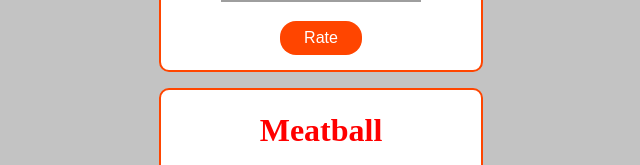
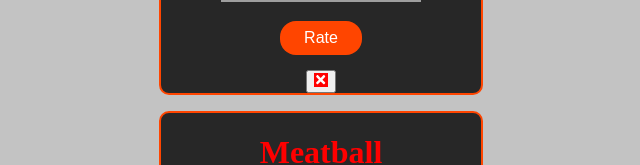
Before and after one commit to Mangetsu0000/Yummy-React, a React (Create React App) app: page / in a window 1280 px wide. Shown: the part 347-512 px from the top of the page, without its empty margins (319-959 px from the left). Built offline with nearby package versions, Linux system fonts and the light colour scheme; grey boxes are pictures that could not be loaded.

Commit message:
Implemented delete button

```diff
--- a/package.json
+++ b/package.json
@@ -8,7 +8,8 @@
     "@testing-library/user-event": "^13.5.0",
     "react": "^18.2.0",
     "react-dom": "^18.2.0",
-    "react-scripts": "5.0.1",
+    "react-icons": "^4.4.0",
+    "react-scripts": "^2.1.3",
     "web-vitals": "^2.1.4"
   },
   "scripts": {
--- a/src/App.js
+++ b/src/App.js
@@ -1,3 +1,4 @@
+import React from "react";
 import { useState } from "react";
 import RecipiesList from "./components/RecipiesList";
 import Card from "./components/shared/Card";
--- a/src/components/RecipeItem.js
+++ b/src/components/RecipeItem.js
@@ -1,5 +1,5 @@
 import React from "react";
-
+import { FaTimes } from "react-icons/fa";
 import Card from "./shared/Card";
 
 function RecipeItem({ recipe, setData }) {
@@ -17,7 +17,14 @@ function RecipeItem({ recipe, setData }) {
       );
     }
   };
-
+  const handleDelete = () => {
+    setData((data) =>
+      data.filter((rcp) => {
+        return (rcp.id = !recipe.id);
+      })
+    );
+    alert(`Deleted ${recipe.name} recipe`);
+  };
   return (
     // pass cardDark={true} prop
     <Card className="recipeCard">
@@ -29,6 +36,9 @@ function RecipeItem({ recipe, setData }) {
       <div className="rating">
         <button onClick={handleClick}>Rate</button>
       </div>
+      <button onClick={handleDelete} className="close">
+        <FaTimes className="close__FaTimes" color="white" />
+      </button>
     </Card>
   );
 }
--- a/src/components/shared/Card.js
+++ b/src/components/shared/Card.js
@@ -1,3 +1,6 @@
+//import React from "react" after installing react-icons
+import React from "react";
+
 function Card({ children, cardDark }) {
   return <div className={`card ${cardDark && "card--dark"}`}>{children}</div>;
 
@@ -15,6 +18,6 @@ function Card({ children, cardDark }) {
   // );
 }
 Card.defaultProps = {
-  cardDark: false,
+  cardDark: true,
 };
 export default Card;
--- a/src/index.css
+++ b/src/index.css
@@ -35,7 +35,7 @@ img {
   color: red;
 }
 
-.card button {
+.rating button {
   margin: 15px auto;
   padding: 0.5em 1.5em;
   background-color: orangered;
@@ -49,3 +49,8 @@ img {
   background-color: rgba(0, 0, 0, 0.8);
   color: white;
 }
+
+/* svg icon need to look it up */
+.close__FaTimes {
+  background-color: red;
+}
```
Also changed, not shown: 1 other file (tests, documents, lock files or other folders).
